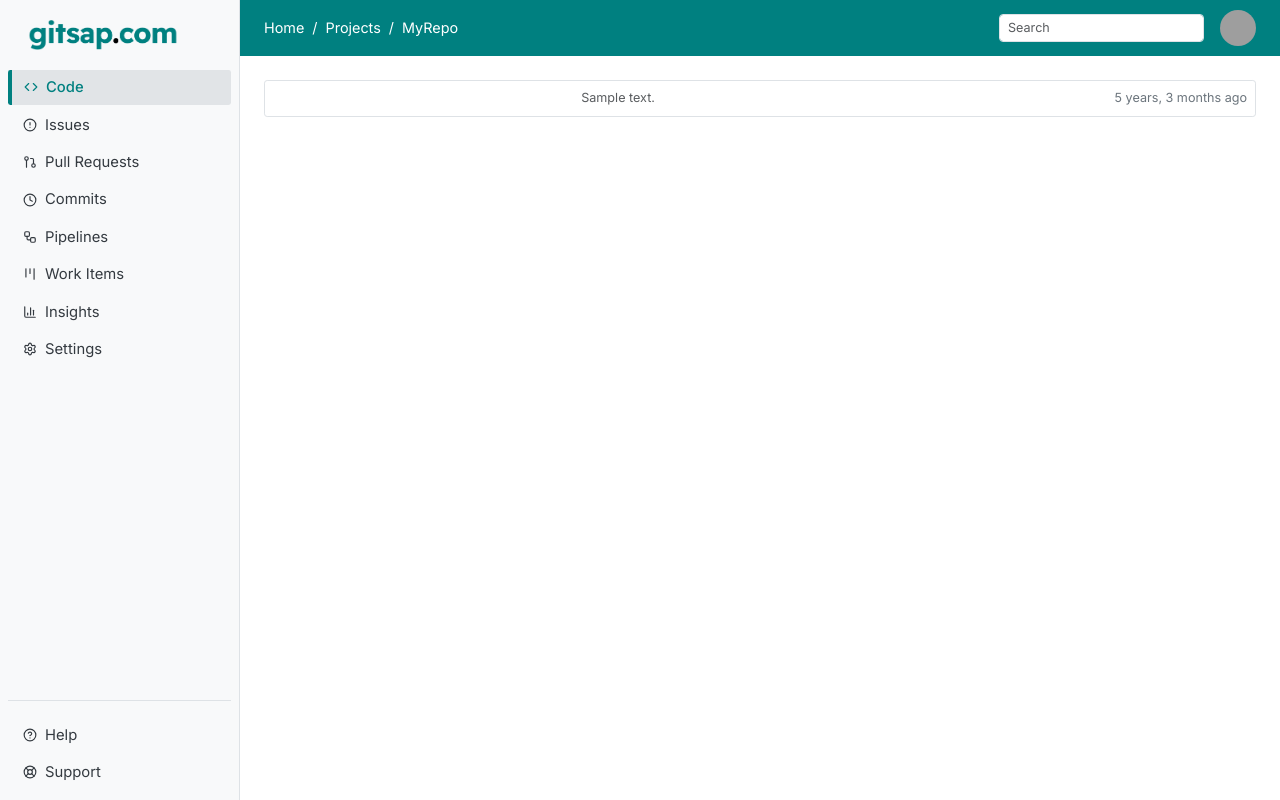
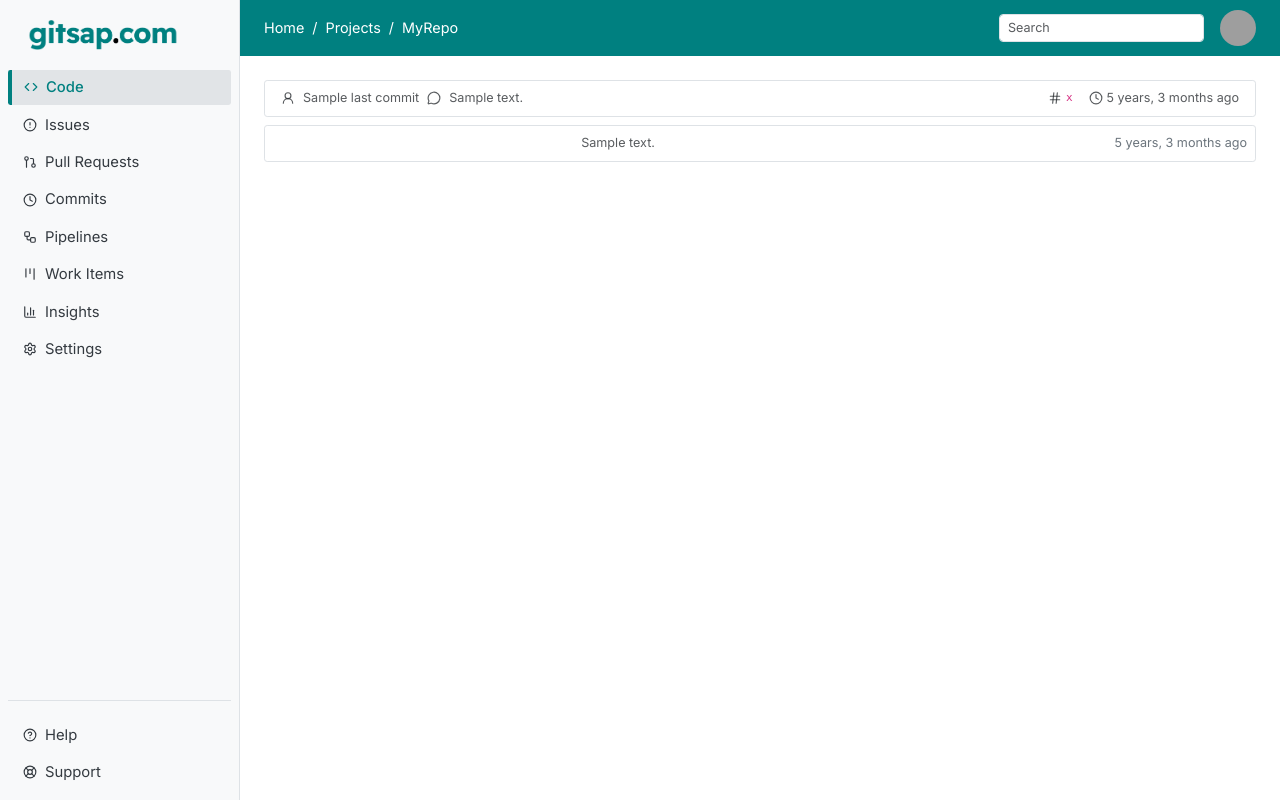
Before and after one commit to santoshkpatro/gitsap, a Django app: template projects/templates/projects/tree.html in a window 1280 px wide. Run offline with Django 5.2, Linux system fonts and the light colour scheme; the template is opened without the code that fills it: most values are stand-ins (such as "Sample title", 1, 10 or a date in 2020); some libraries are stand-ins or nearby versions; grey boxes are pictures that could not be loaded.

Commit message:
feat: Refactor last commit information retrieval and update templates for consistent display

```diff
--- /dev/null
+++ b/projects/templates/projects/_last_commit.html
@@ -0,0 +1,25 @@
+{% load humanize %}
+
+<ul class="list-group">
+    <li class="list-group-item">
+        <div class="d-flex justify-content-between align-items-center small text-muted">
+            <!-- Left: Author + Message -->
+            <div class="d-flex align-items-center text-truncate me-3">
+                <i data-lucide="user-round" class="me-2" style="width: 14px; height: 14px;"></i>
+                <span class="me-2 text-truncate">{{ last_commit.author_name }}</span>
+
+                <i data-lucide="message-circle" class="me-2" style="width: 14px; height: 14px;"></i>
+                <span class="text-truncate">{{ last_commit.message|truncatechars:60 }}</span>
+            </div>
+
+            <!-- Right: Hash + Timestamp -->
+            <div class="d-flex align-items-center flex-shrink-0 text-end">
+                <i data-lucide="hash" class="me-1" style="width: 14px; height: 14px;"></i>
+                <code class="me-3">{{ last_commit.hash|slice:":8" }}</code>
+
+                <i data-lucide="clock" class="me-1" style="width: 14px; height: 14px;"></i>
+                <span>{{ last_commit.timestamp|naturaltime }}</span>
+            </div>
+        </div>
+    </li>
+</ul>
--- a/projects/templates/projects/tree.html
+++ b/projects/templates/projects/tree.html
@@ -2,5 +2,9 @@
 {% load humanize %}
 
 {% block content %}
+<div class="mb-2">
+    {% include 'projects/_last_commit.html' %}
+</div>
+
 {% include 'projects/_repo_objects.html' %}
 {% endblock content %}
--- a/projects/views.py
+++ b/projects/views.py
@@ -287,7 +287,7 @@ class ProjectTreeView(View):
         relative_path = kwargs["relative_path"]
         repo_objects = project.get_tree_objects_at_path(
             ref_name=kwargs["ref"],
-            relative_path=kwargs["relative_path"].strip("/"),
+            relative_path=relative_path,
         )
         tree_browsable_path = reverse(
             "project-tree",
@@ -303,6 +303,9 @@ class ProjectTreeView(View):
             "repo_objects": repo_objects,
             "tree_browsable_path": tree_browsable_path,
             "blob_browsable_path": blob_browsable_path,
+            "last_commit": project.get_last_commit_info(
+                relative_path.strip("/"), current_ref
+            ),
         }
         return render(request, "projects/tree.html", context)
 
@@ -324,5 +327,6 @@ class ProjectBlobView(View):
             "project": project,
             "repo_object": repo_object,
             "current_ref": current_ref,
+            "last_commit": project.get_last_commit_info(relative_path, current_ref),
         }
         return render(request, "projects/blob.html", context)
```
Also changed, not shown: projects/models.py (+6 -7 lines), projects/templates/projects/blob.html (+2 -15 lines), projects/templates/projects/overview.html (+5 -10 lines).
